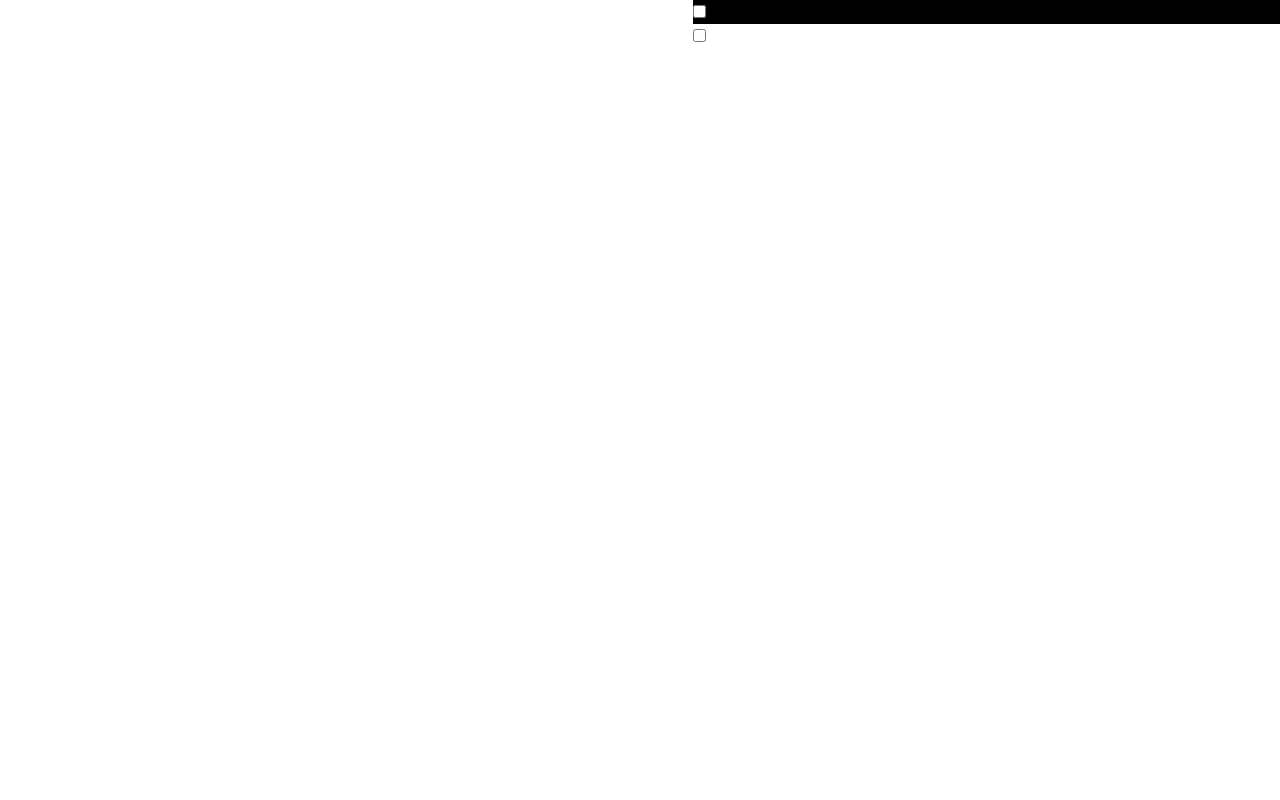
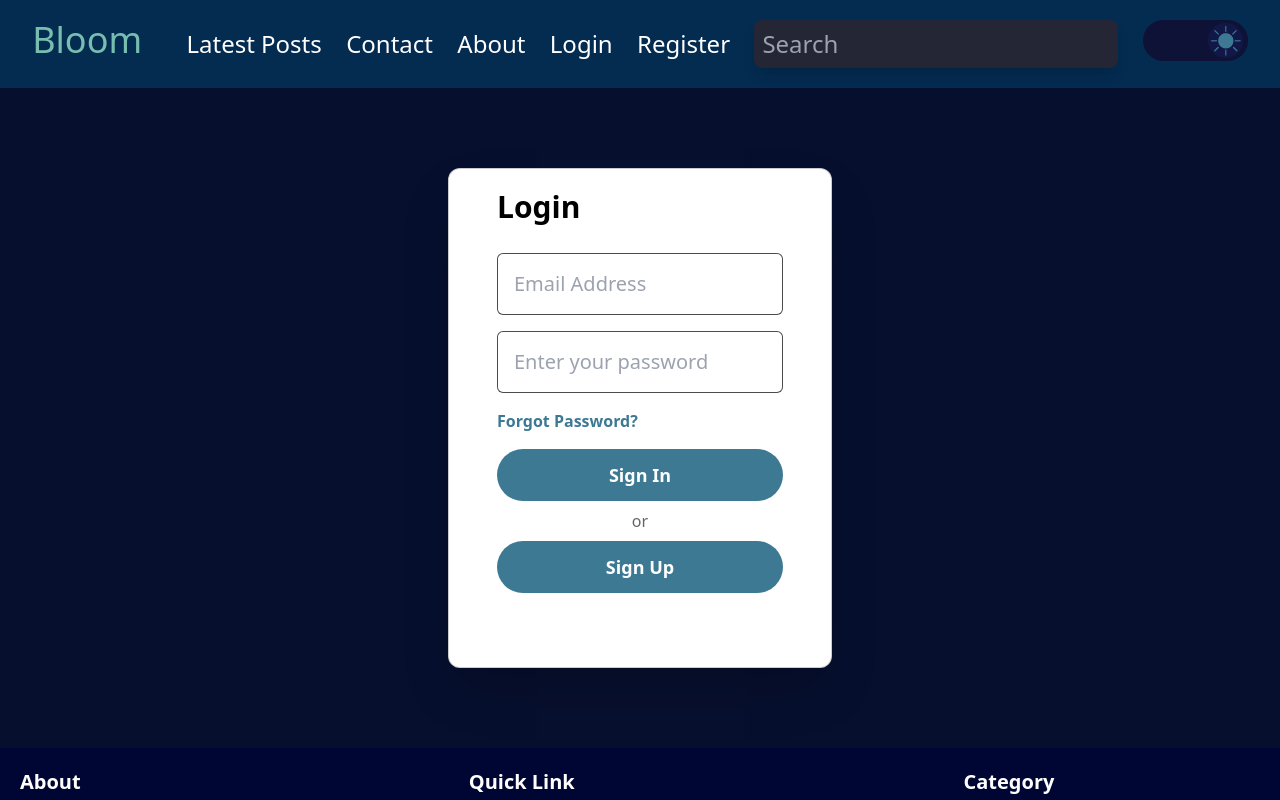
Before and after one commit to ZION4500/Bloom, a React (Vite) app: page /login in a window 1280 px wide. Shown: the top 800 px of the page. Built offline with nearby package versions, Linux system fonts and the light colour scheme.

Commit message:
Authentication pages
login and registration pages frontend done just left for backend authentication

```diff
--- a/src/App.jsx
+++ b/src/App.jsx
@@ -3,7 +3,8 @@ import Posts from "./Pages/Post"
 import Cont from "./Pages/contact"
 import About from "./Pages/about"
 import Error from "./Pages/404"
-import Register from "./components/Register"
+import LoginPage from "./Pages/Login"
+import RegisterPage from "./Pages/Register"
 import {BrowserRouter,Routes, Route} from 'react-router-dom'
 
 function App() {
@@ -16,7 +17,9 @@ function App() {
           <Route path="/posts" element={<Posts/>} />
           <Route path="/contact" element={<Cont/>} />
           <Route path="/about" element={<About/>} />
-          <Route path="/login" element={<Register/>} />
+          <Route path="/login" element={<LoginPage/>} />
+          <Route path="/login" element={<LoginPage/>} />
+          <Route path="/register" element={<RegisterPage/>} />
           <Route path="*" element={<Error/>} />
         </Route>
       </Routes>
--- /dev/null
+++ b/src/Pages/Login.jsx
@@ -0,0 +1,14 @@
+import Header from "../components/Header"
+import Login from "../components/Login"
+import Footer from "../components/Footer"
+
+export default function LoginPage() {
+    return (
+        <>
+            <Header />
+            <Login />
+            <Footer />
+
+        </>
+    )
+}
--- /dev/null
+++ b/src/Pages/Register.jsx
@@ -0,0 +1,14 @@
+import Header from "../components/Header"
+import Register from "../components/Register"
+import Footer from "../components/Footer"
+
+export default function RegisterPage() {
+    return (
+        <>
+            <Header />
+            <Register />
+            <Footer />
+
+        </>
+    )
+}
--- a/src/components/Header.jsx
+++ b/src/components/Header.jsx
@@ -25,6 +25,8 @@ export default function Header() {
                     <li className=' md:my-auto md:text-right md:text-2xl md:block hidden'><a href="/posts">Latest Posts</a></li>
                     <li className=' md:my-auto md:text-right md:text-2xl md:block hidden'><a href="/contact">Contact</a></li>
                     <li className=' md:my-auto md:text-right md:text-2xl md:block hidden'><a href="/about">About</a></li>
+                    <li className=' md:my-auto md:text-right md:text-2xl md:block hidden'><a href="/login">Login</a></li>
+                    <li className=' md:my-auto md:text-right md:text-2xl md:block hidden'><a href="/register">Register</a></li>
                     <li className=' md:my-auto md:text-right md:text-2xl md:block hidden'><input type="text" placeholder='Search' className='rounded-lg p-2 focus:outline-none focus:ring ring-[#77BEB1] ring-3 text-black shadow-lg dark:text-white dark:bg-[#242535]' /></li>
                     <li className=' my-auto text-right text-2xl '><button onClick={toggleLightMode}><img src={lightMode ? light : dark} alt={lightMode ? 'light mode' : 'dark mode'} /></button></li>
                     <li className='md:hidden block'>
@@ -41,6 +43,8 @@ export default function Header() {
                         <li className=""><a className="bg-gray-200 hover:bg-gray-400 py-2 px-4 block whitespace-no-wrap" href="/posts">Latest Posts</a></li>
                         <li className=""><a className="rounded-b bg-gray-200 hover:bg-gray-400 py-2 px-4 block whitespace-no-wrap" href="/contact">Contact</a></li>
                         <li className=""><a className="rounded-t bg-gray-200 hover:bg-gray-400 py-2 px-4 block whitespace-no-wrap" href="/about">About</a></li>
+                        <li className=""><a className="rounded-t bg-gray-200 hover:bg-gray-400 py-2 px-4 block whitespace-no-wrap" href="/login">Login</a></li>
+                        <li className=""><a className="rounded-t bg-gray-200 hover:bg-gray-400 py-2 px-4 block whitespace-no-wrap" href="/register">Register</a></li>
                         </ul>
                     </div>
                     </li>
--- a/src/components/Login.jsx
+++ b/src/components/Login.jsx
@@ -0,0 +1,17 @@
+
+export default function Login() {
+
+    return (
+        <main className="m-20 flex justify-center">
+                <form method="post"id="login" className="flex flex-col bg-white shadow-2xl px-10 py-5 border-black border-[1px] border-opacity-20 rounded-xl w-96 h-[500px]">
+                    <p className="mx-2 mb-5 font-semibold text-3xl">Login</p>
+                    <input type="email" name="" id="" className="p-4 border-black border-[1px] border-opacity-70 rounded-md text-xl focus:outline-none focus:border-opacity-50 m-2" placeholder="Email Address"/>
+                    <input type="password" name="" id="" className="p-4 border-black border-[1px] border-opacity-70 rounded-md text-xl focus:outline-none focus:border-opacity-50 m-2" placeholder="Enter your password"/>
+                    <p className="m-2 font-semibold text-[#3D7993]"><a href="#">Forgot Password?</a></p>
+                   <button className="m-2 p-3 bg-[#3D7993] text-white text-lg font-semibold rounded-full">Sign In</button>
+                   <p className="text-center opacity-60">or</p>
+                   <button className="m-2 p-3 bg-[#3D7993] text-white text-lg font-semibold rounded-full">Sign Up</button>
+                </form>
+        </main>
+    )
+}
--- a/src/components/Register.jsx
+++ b/src/components/Register.jsx
@@ -1,21 +1,16 @@
-
 export default function Register() {
 
     return (
-        <main>
-                <form method="post" className="bg-black" id="register">
-                    <input type="email" name="" id=""  className=" "/>
-                    <input type="password" name="" id="" className=" "/>
-                    <input type="password" name="" id="" className=" "/>
-                    <input type="checkbox" name="" id="" className=""/>
+        <main className="m-20 flex justify-center">
+                <form method="post"id="login" className="flex flex-col bg-white shadow-2xl px-10 py-5 border-black border-[1px] border-opacity-20 rounded-xl w-96 h-[500px]">
+                    <p className="mx-2 mb-5 font-semibold text-3xl">Register</p>
+                    <input type="email" name="" id="" className="p-4 border-black border-[1px] border-opacity-70 rounded-md text-xl focus:outline-none focus:border-opacity-50 m-2" placeholder="Email Address"/>
+                    <input type="password" name="" id="" className="p-4 border-black border-[1px] border-opacity-70 rounded-md text-xl focus:outline-none focus:border-opacity-50 m-2" placeholder="Enter your password"/>
+                    <p className="m-2 font-semibold text-[#3D7993]"><a href="#">Forgot Password?</a></p>
+                   <button className="m-2 p-3 bg-[#3D7993] text-white text-lg font-semibold rounded-full">Sign Up</button>
+                   <p className="text-center opacity-60">or</p>
+                   <button className="m-2 p-3 bg-[#3D7993] text-white text-lg font-semibold rounded-full">Sign In</button>
                 </form>
-                <form method="post"id="login">
-                    <input type="email" name="" id="" />
-                    <input type="password" name="" id="" />
-                    <input type="password" name="" id="" />
-                    <input type="checkbox" name="" id="" />
-                </form>
-
         </main>
     )
 }
```
Also changed, not shown: src/Pages/Forgot.jsx (added).
